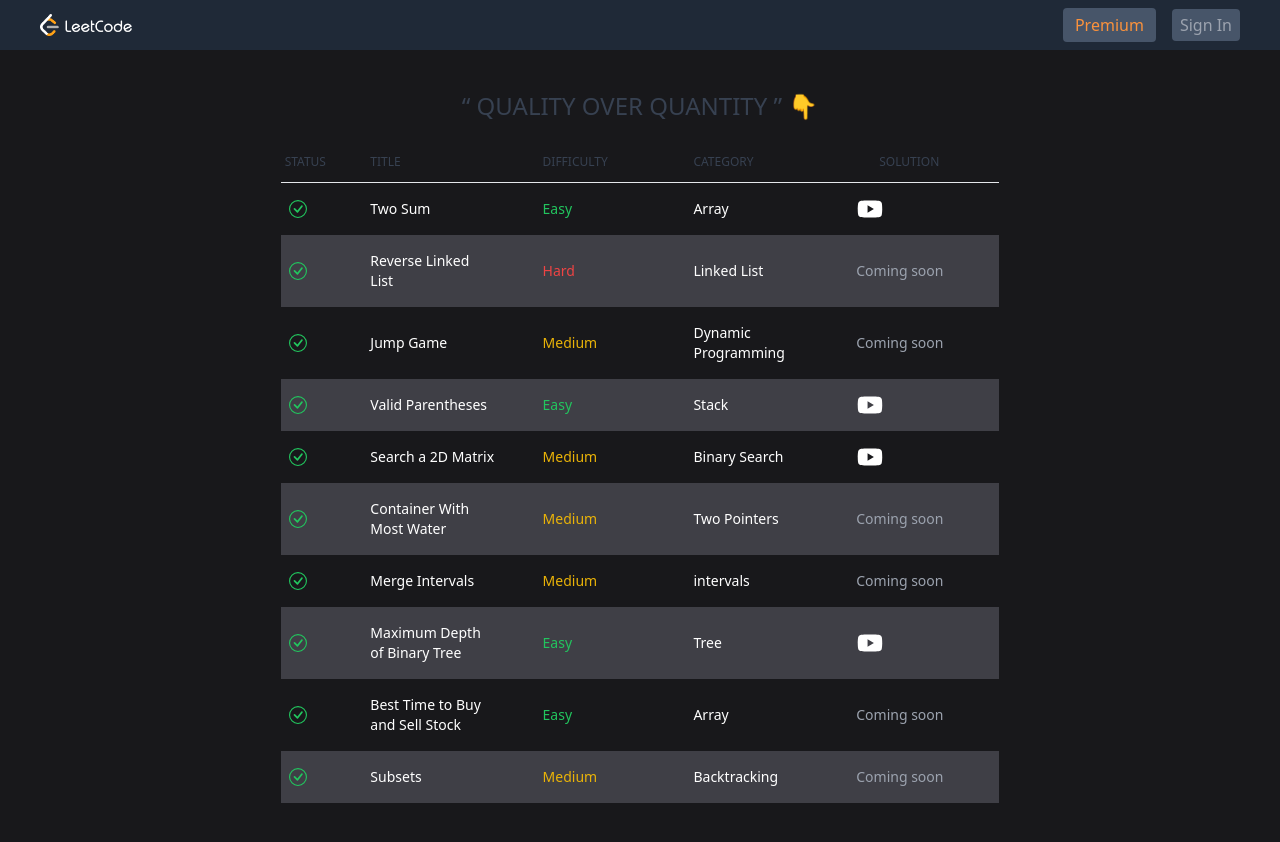
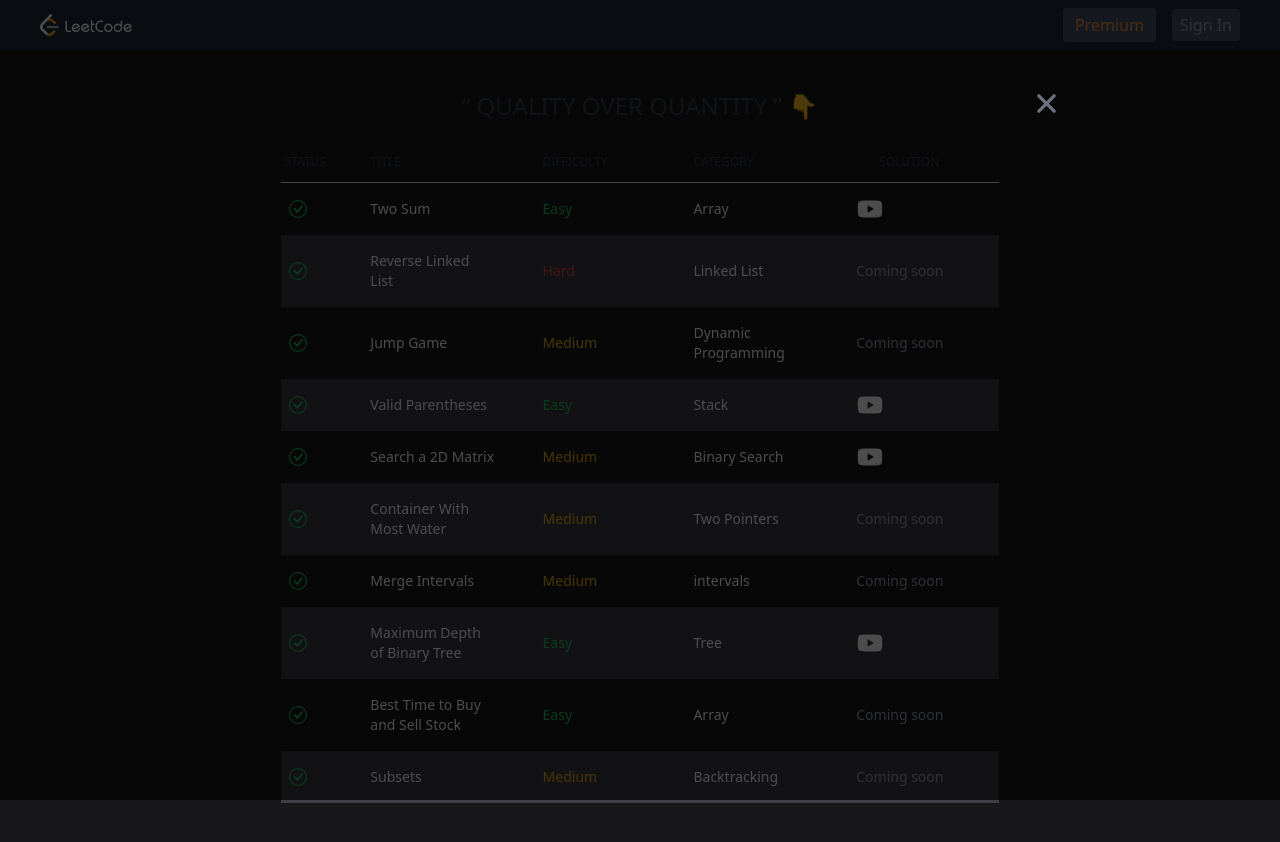
Before and after one commit to Anuragpal010104/Leet, a Next.js app: page / in a window 1280 px wide. Both pictures are taken after a click on the icon 870 px from the left and 209 px from the top of the page. Built offline with nearby package versions, Linux system fonts and the light colour scheme.

Commit message:
Added Youtube modal

```diff
--- a/package.json
+++ b/package.json
@@ -15,6 +15,7 @@
     "react-dom": "^18",
     "react-firebase-hooks": "^5.1.1",
     "react-icons": "^4.12.0",
+    "react-youtube": "^10.1.0",
     "recoil": "^0.7.7"
   },
   "devDependencies": {
--- a/src/components/ProblemsTable/ProblemTable.tsx
+++ b/src/components/ProblemsTable/ProblemTable.tsx
@@ -1,13 +1,33 @@
 import { problems } from '@/mockProblem/problem';
 import Link from 'next/link';
-import React from 'react'
+import React, { useEffect, useState } from 'react'
 import { BsCheckCircle } from 'react-icons/bs';
 import { AiFillYoutube } from 'react-icons/ai';
+import { IoClose } from 'react-icons/io5';
+import YouTube from 'react-youtube';
 
 type Props = {}
 
 function ProblemTable({}: Props) {
+    const [youtubePlayer,setYoutubePlayer] = useState({
+        isOpen: false,
+        videoId: ""
+    })
+    const closeModal = ()=>{
+        setYoutubePlayer({isOpen: false, videoId: ""});
+    }
+    useEffect(()=>{
+        const handleEsc = (e: KeyboardEvent) => {
+            if (e.key === 'Escape') {
+                closeModal();
+            }
+        }
+        window.addEventListener('keydown', handleEsc)
+
+        return () => window.removeEventListener('keydown', handleEsc)
+    })
   return (
+    <>
     <tbody className='text-white'>
         {problems.map((doc,idx)=>{
             const difficultyColor = doc.difficulty === "Easy" ? "text-green-500" : doc.difficulty === "Medium" ? "text-yellow-500" : "text-red-500";
@@ -32,6 +52,7 @@
                             <AiFillYoutube
                             fontSize={"28"}
                             className='cursor-pointer hover:text-red-600'
+                            onClick={()=>setYoutubePlayer({isOpen: true, videoId: doc.videoId as string})}
                             />
                         ) : (
                             <p className='text-gray-400'>Coming soon</p>
@@ -41,6 +62,22 @@
             )
         })}
     </tbody>
+    {youtubePlayer.isOpen && (
+        <div className='fixed top-0 left-0 h-screen w-screen flex items-center justify-center ' >
+            <div className='bg-black z-10 opacity-70 top-0 left-0 w-screen h-screen absolute' onSubmit={closeModal}></div>
+            <div className='w-full z-50 h-full px-6 relative max-w-4xl'>
+                <div className='w-full h-full flex items-center justify-center relative'>
+                    <div className='w-full relative'>
+                        <IoClose fontSize={"35"} className='cursor-pointer absolute -top-16 right-0'
+                        onSubmit={closeModal}  />
+                        <YouTube videoId={youtubePlayer.videoId} loading='lazy' iframeClassName='w-full min-h-[500px]' />
+                    </div>
+                </div>
+            </div>
+        </div>
+    )}
+
+    </>
   )
 }
 
```
Also changed, not shown: 1 other file (tests, documents, lock files or other folders).
